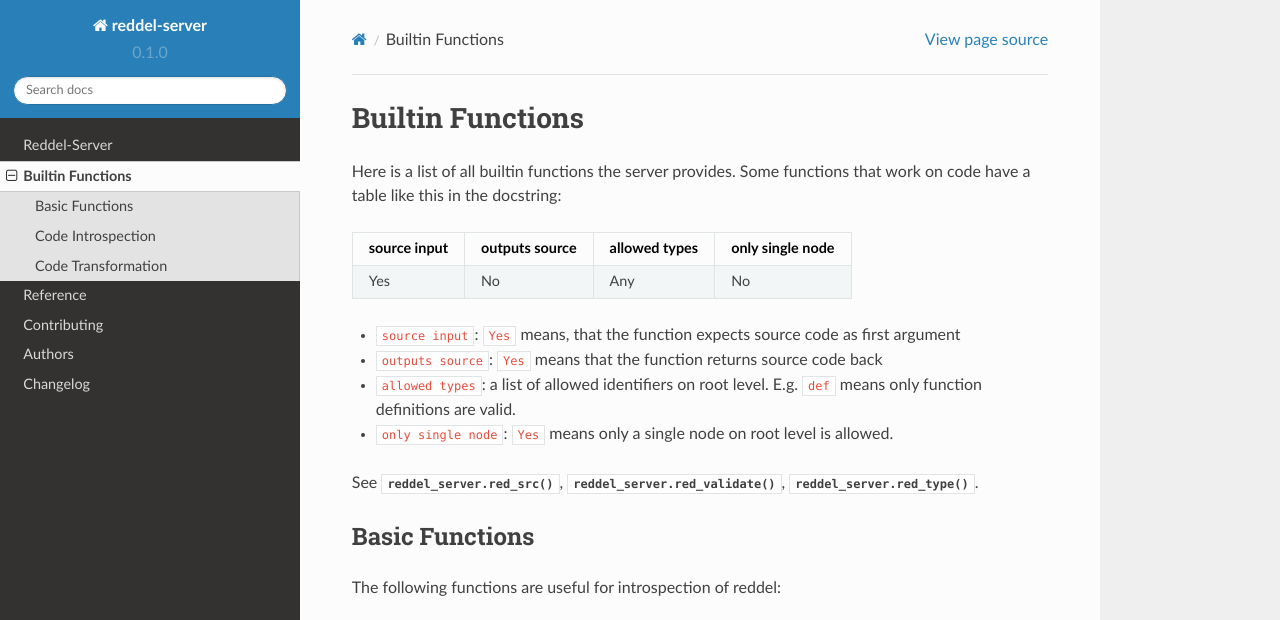
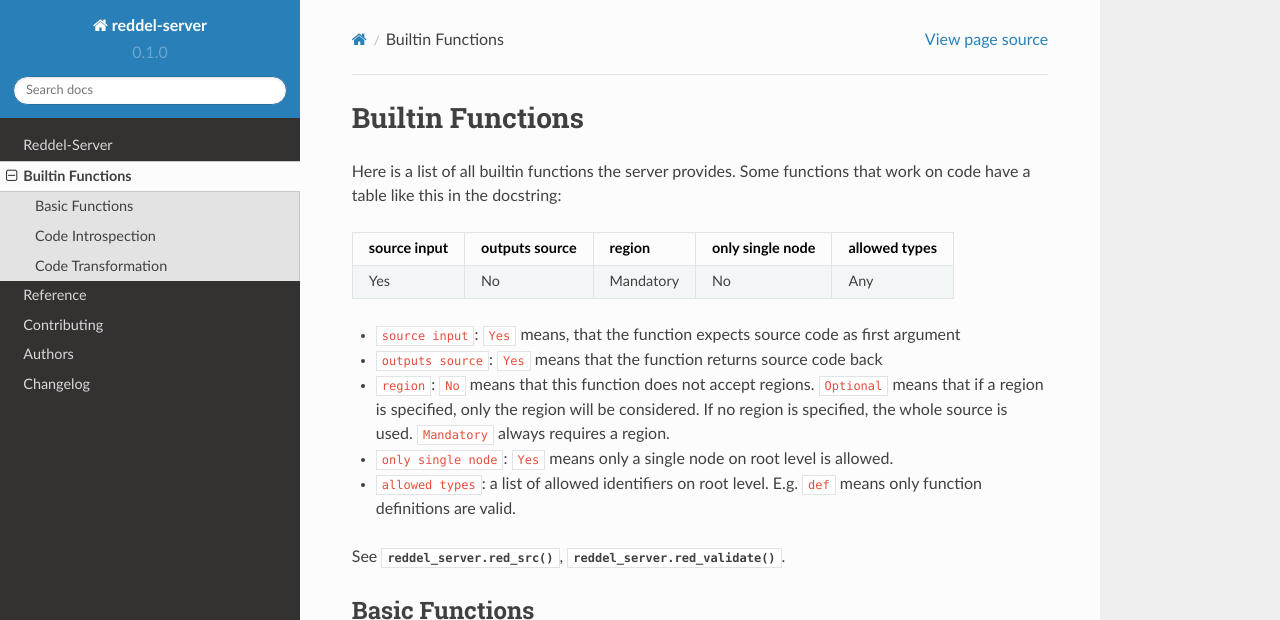
Before and after one commit to storax/reddel-server, a Sphinx documentation site: the page built from docs/builtin.rst, in a window 1280 px wide and 900 px high, cut to the strip 0-620 px from the top of the window. Built offline with Sphinx 7.4.7 and the Read the Docs theme 2.0.0, drawn with Linux system fonts in a browser that asks for light colours.

Commit message:
Cleanup documentation.

```diff
--- a/docs/builtin.rst
+++ b/docs/builtin.rst
@@ -7,19 +7,22 @@ Some functions that work on code have a table like this in the docstring:
 
 .. table::
 
-    +--------------+----------------+---------------+------------------+
-    | source input | outputs source | allowed types | only single node |
-    +==============+================+===============+==================+
-    | Yes          | No             | Any           | No               |
-    +--------------+----------------+---------------+------------------+
+    +--------------+----------------+-----------+------------------+---------------+
+    | source input | outputs source | region    | only single node | allowed types |
+    +==============+================+===========+==================+===============+
+    | Yes          | No             | Mandatory | No               | Any           |
+    +--------------+----------------+-----------+------------------+---------------+
 
 - ``source input``: ``Yes`` means, that the function expects source code as first argument
 - ``outputs source``: ``Yes``  means that the function returns source code back
+- ``region``: ``No`` means that this function does not accept regions. ``Optional`` means that
+  if a region is specified, only the region will be considered. If no region is specified, the whole
+  source is used. ``Mandatory`` always requires a region.
+- ``only single node``: ``Yes`` means only a single node on root level is allowed.
 - ``allowed types``: a list of allowed identifiers on root level. E.g. ``def`` means only function
   definitions are valid.
-- ``only single node``: ``Yes`` means only a single node on root level is allowed.
 
-See :func:`reddel_server.red_src`, :func:`reddel_server.red_validate`, :func:`reddel_server.red_type`.
+See :func:`reddel_server.red_src`, :func:`reddel_server.red_validate`.
 
 Basic Functions
 ===============
```
Also changed, not shown: 3 other files.
